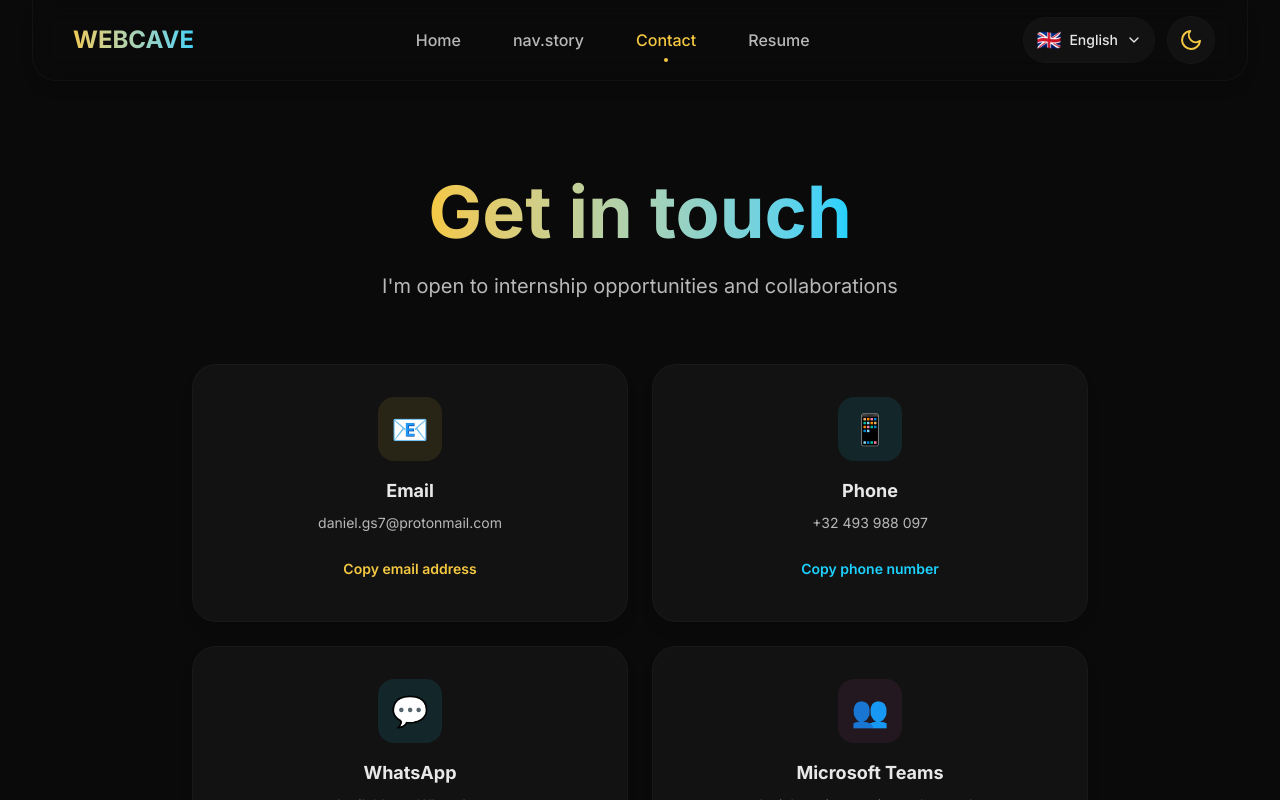
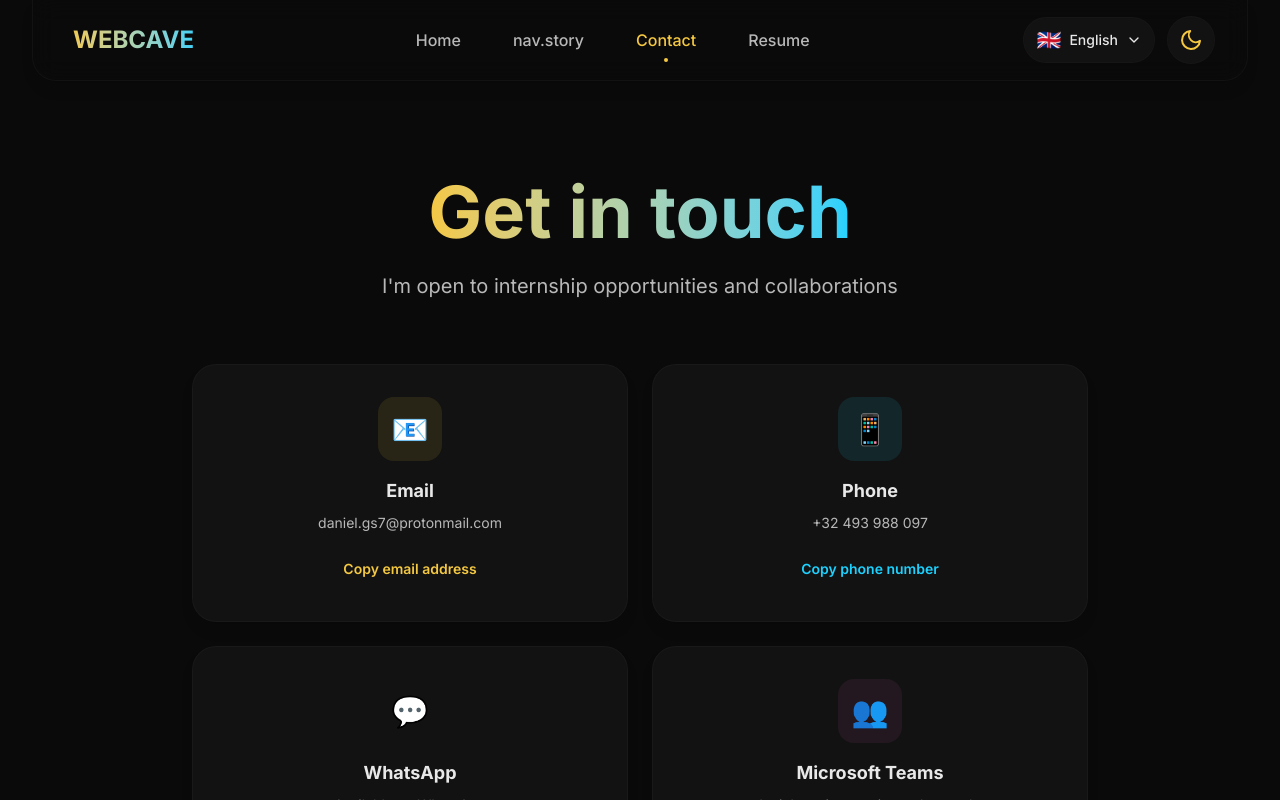
Before and after one commit to DanielGS7/Portfolio, a Next.js app: page /en/contact in a window 1280 px wide. Built offline with nearby package versions, Linux system fonts and the light colour scheme.

Commit message:
style: apply WhatsApp brand color to WhatsApp contact card
Update WhatsApp card accent color to WhatsApp's signature green (#25D366) while maintaining consistency with the overall color spectrum.

```diff
--- a/app/[locale]/contact/page.tsx
+++ b/app/[locale]/contact/page.tsx
@@ -50,7 +50,7 @@ export default function ContactPage() {
       value: t('available'),
       action: () => window.open(`https://wa.me/${contactInfo.whatsapp.replace(/\s/g, '')}`, '_blank'),
       actionLabel: t('open'),
-      color: 'var(--color-accent)',
+      color: '37, 211, 102',
     },
     {
       key: 'teams',
```
